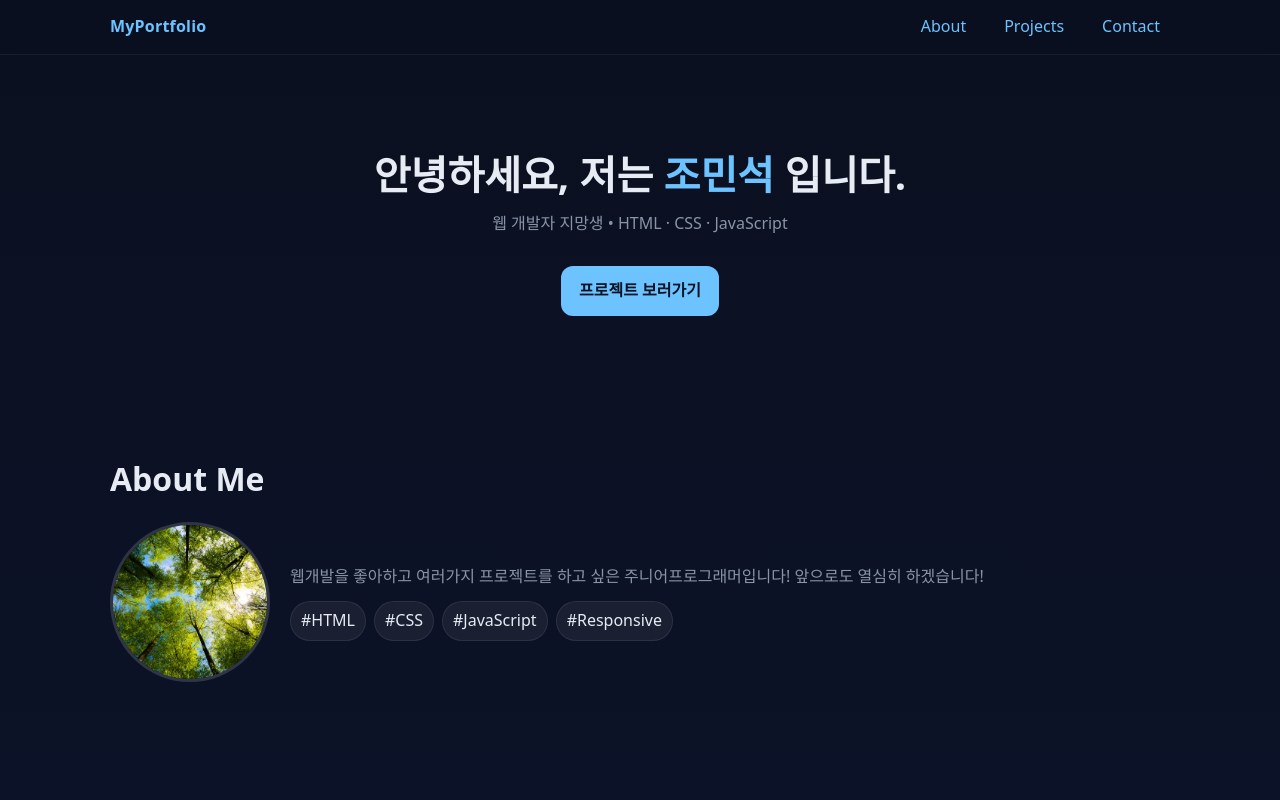
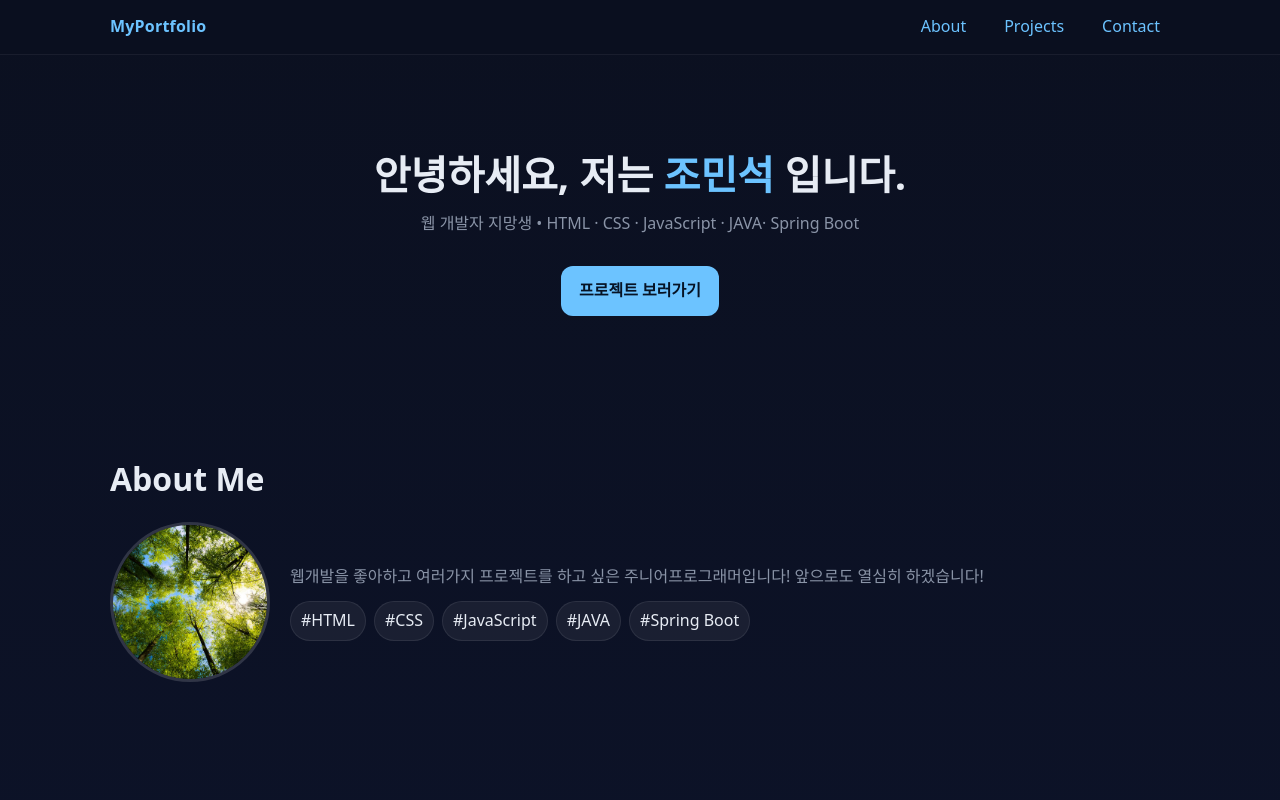
Before and after one commit to minseok0513/portfolio, a plain HTML site: page index.html in a window 1280 px wide. Shown: the top 800 px of the page. Drawn offline with Linux system fonts and the light colour scheme; a script that the page names is missing.

Commit message:
Update index.html

```diff
--- a/index.html
+++ b/index.html
@@ -23,7 +23,7 @@
   <!-- ===== Hero ===== -->
   <section id="hero" class="hero">
     <h1>안녕하세요, 저는 <span class="accent">조민석</span> 입니다.</h1>
-    <p>웹 개발자 지망생 • HTML · CSS · JavaScript</p>
+    <p>웹 개발자 지망생 • HTML · CSS · JavaScript · JAVA· Spring Boot</p>
     <a href="#projects" class="btn">프로젝트 보러가기</a>
   </section>
 
@@ -38,7 +38,8 @@
           <li>#HTML</li>
           <li>#CSS</li>
           <li>#JavaScript</li>
-          <li>#Responsive</li>
+          <li>#JAVA</li>
+          <li>#Spring Boot</li>
         </ul>
       </div>
     </div>
```
